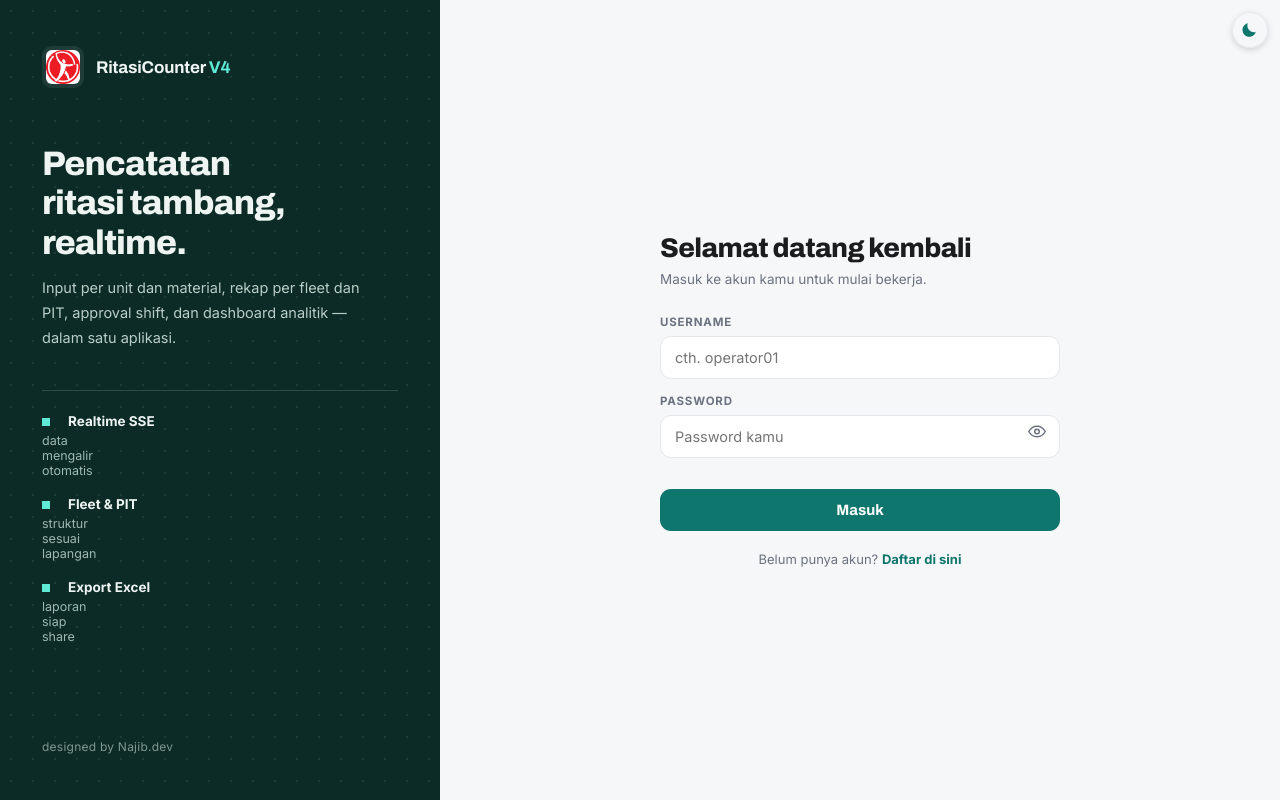
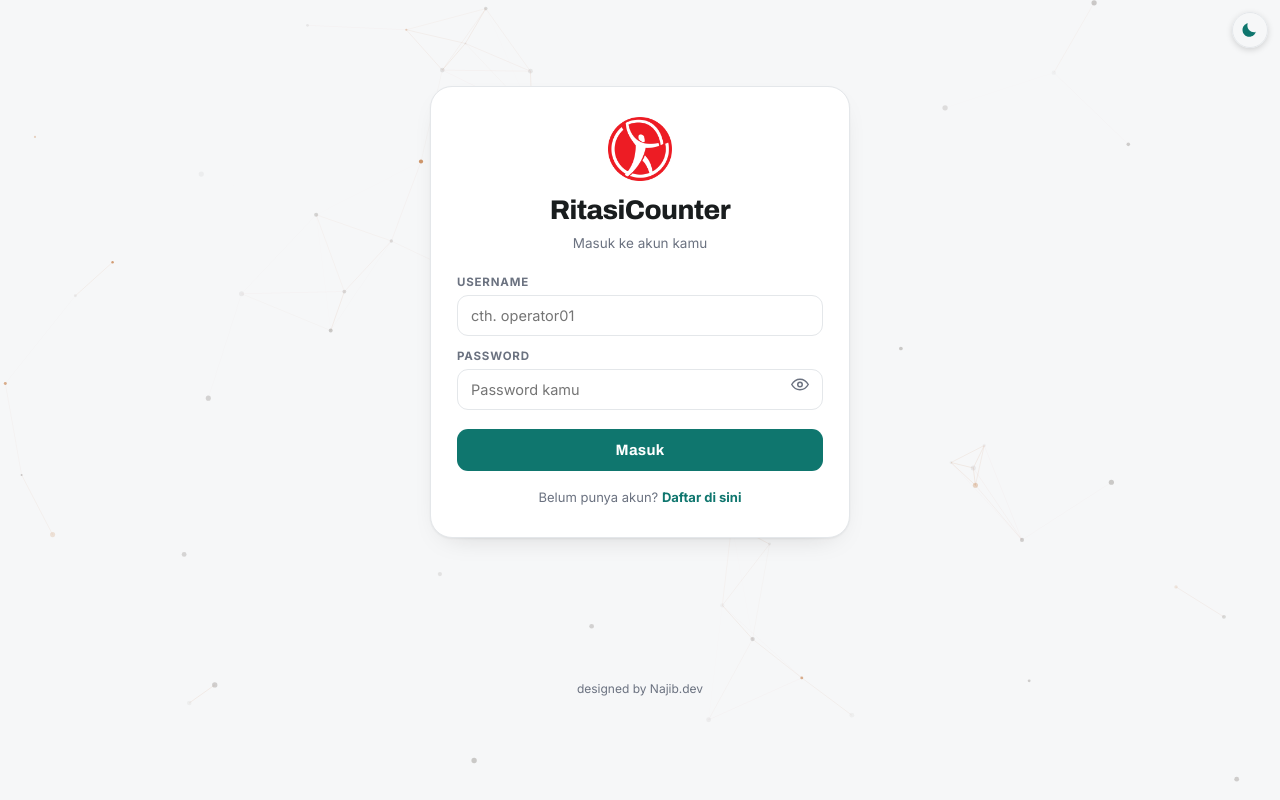
Before and after one commit to zulfaeuis1326/rico-v4, a Next.js app in the folder ritasicounter-v4/: page /login in a window 1280 px wide. Built offline with nearby package versions, Linux system fonts and the light colour scheme.

Commit message:
Login kembali kartu putih, tombol solid tanpa gradien

```diff
--- a/ritasicounter-v4/pages/login.js
+++ b/ritasicounter-v4/pages/login.js
@@ -1,5 +1,6 @@
 import { useState } from "react";
 import { apiJson } from "../lib/apiClient";
+import AuthDots from "../components/AuthDots";
 
 function EyeIcon() {
   return (
@@ -45,26 +46,12 @@ export default function Login() {
   }
 
   return (
-    <div className="auth-split">
-      <aside className="auth-side">
-        <div className="auth-side-brand">
-          <img src="/logo.png" alt="Logo perusahaan" onError={function (e) { e.target.style.display = "none"; }} />
-          <span>RitasiCounter <em>V4</em></span>
-        </div>
-        <h1>Pencatatan ritasi tambang, realtime.</h1>
-        <p>Input per unit dan material, rekap per fleet dan PIT, approval shift, dan dashboard analitik — dalam satu aplikasi.</p>
-        <ul className="auth-side-points">
-          <li><b>Realtime SSE</b><span>data mengalir otomatis</span></li>
-          <li><b>Fleet & PIT</b><span>struktur sesuai lapangan</span></li>
-          <li><b>Export Excel</b><span>laporan siap share</span></li>
-        </ul>
-        <div className="auth-side-foot">designed by Najib.dev</div>
-      </aside>
-
-      <main className="auth-main">
-        <div className="auth-form-card">
-          <h2>Selamat datang kembali</h2>
-          <p className="auth-form-sub">Masuk ke akun kamu untuk mulai bekerja.</p>
+    <div className="auth-wrap">
+      <AuthDots />
+      <div className="auth-card">
+        <img src="/logo.png" alt="Logo perusahaan" className="auth-logo" onError={function (e) { e.target.style.display = "none"; }} />
+        <div className="auth-title">RitasiCounter</div>
+        <div className="auth-subtitle">Masuk ke akun kamu</div>
 
         <form onSubmit={handleSubmit}>
           <div className="field-group">
@@ -115,7 +102,7 @@ export default function Login() {
           Belum punya akun? <a href="/register">Daftar di sini</a>
         </div>
       </div>
-      </main>
+      <div className="app-footer">designed by Najib.dev</div>
     </div>
   );
 }
--- a/ritasicounter-v4/styles/globals.css
+++ b/ritasicounter-v4/styles/globals.css
@@ -68,7 +68,11 @@ input:focus,select:focus{border-color:var(--accent);box-shadow:0 0 0 3px var(--a
 .auth-logo{width:72px;height:72px;object-fit:contain;border-radius:18px}
 .auth-title{font-family:var(--disp);font-size:30px;font-weight:700;margin-top:10px}
 .auth-subtitle{color:var(--muted);font-size:13.5px;margin:4px 0 18px}
-.auth-submit{width:100%;border:none;border-radius:12px;padding:12px;font-weight:800;font-size:15px;cursor:pointer;background:linear-gradient(135deg,var(--accent),var(--accent2));color:#fff;margin-top:6px}
+.auth-submit{width:100%;border:none;border-radius:11px;padding:13px;font-family:Archivo,Inter,system-ui,sans-serif;font-weight:700;font-size:15px;letter-spacing:.015em;cursor:pointer;background:#0f766e;color:#fff;margin-top:6px;transition:background .15s ease}
+.auth-submit:hover:not(:disabled){background:#0b5f59}
+.auth-submit:disabled{opacity:.6;cursor:not-allowed}
+[data-theme="dark"] .auth-submit{background:#2dd4bf;color:#062a26}
+[data-theme="dark"] .auth-submit:hover:not(:disabled){background:#5eead4}
 .auth-switch{margin-top:14px;font-size:13px;color:var(--muted)}.auth-switch a{color:var(--accent);font-weight:700}
 .material-grid,.mat-grid{display:grid;grid-template-columns:repeat(5,1fr);gap:8px;margin:10px 0}
 @media(max-width:560px){.material-grid,.mat-grid{grid-template-columns:repeat(3,1fr)}}
@@ -185,47 +189,6 @@ td{padding:10px 12px;border-bottom:1px solid var(--border);white-space:nowrap;fo
 .auth-wrap + .app-footer, .auth-wrap .app-footer{position:relative;}
 .auth-wrap ~ .app-footer{font-size:12px;letter-spacing:.02em;}
 
-/* ===== Login split elegan: panel brand solid + form bersih, tanpa gradien ===== */
-.auth-split{min-height:100vh;display:grid;grid-template-columns:minmax(340px,440px) 1fr;background:var(--bg);}
-.auth-side{background:#0c2b27;color:#eef4f1;padding:46px 42px;display:flex;flex-direction:column;gap:0;position:relative;overflow:hidden;background-image:radial-gradient(rgba(255,255,255,.07) 1px,transparent 1.5px);background-size:22px 22px;}
-.auth-side-brand{display:flex;align-items:center;gap:12px;margin-bottom:56px;}
-.auth-side-brand img{width:42px;height:42px;object-fit:contain;border-radius:10px;background:rgba(255,255,255,.08);padding:4px;}
-.auth-side-brand span{font-family:Archivo,Inter,sans-serif;font-weight:700;font-size:17px;letter-spacing:-.01em;}
-.auth-side-brand em{font-style:normal;color:#5eead4;}
-.auth-side h1{font-family:Archivo,Inter,sans-serif;font-weight:800;font-size:34px;line-height:1.16;letter-spacing:-.025em;margin:0 0 14px;max-width:12ch;}
-.auth-side>p{font-size:14.5px;line-height:1.7;color:#b9cdc7;margin:0 0 40px;max-width:38ch;}
-.auth-side-points{list-style:none;margin:0 0 40px;padding:22px 0 0;border-top:1px solid rgba(255,255,255,.14);display:flex;flex-direction:column;gap:18px;}
-.auth-side-points li{display:grid;grid-template-columns:14px 1fr;gap:4px 12px;align-items:start;}
-.auth-side-points li::before{content:"";width:8px;height:8px;margin-top:5px;background:#5eead4;}
-.auth-side-points b{display:block;font-size:13.5px;font-weight:700;}
-.auth-side-points span{font-size:12.5px;color:#9db8b1;}
-.auth-side-foot{margin-top:auto;font-size:12px;color:#7d9891;letter-spacing:.02em;}
-.auth-main{display:grid;place-items:center;padding:40px 24px;}
-.auth-form-card{width:100%;max-width:400px;}
-.auth-form-card h2{font-family:Archivo,Inter,sans-serif;font-weight:800;font-size:27px;letter-spacing:-.022em;margin:0 0 6px;color:var(--text);}
-.auth-form-sub{font-size:13.5px;color:var(--muted);margin:0 0 24px;line-height:1.6;}
-.auth-form-card .field-group{margin-bottom:15px;text-align:left;}
-.auth-form-card .field-label{display:block;text-align:left;font-size:11.5px;font-weight:700;letter-spacing:.07em;text-transform:uppercase;color:var(--muted);}
-.auth-form-card .field-input{margin-top:7px;padding:12px 14px;font-size:14.5px;border-radius:11px;}
-.auth-form-card .field-error{font-size:13px;line-height:1.55;border-radius:10px;text-align:left;margin:14px 0 0;}
-.auth-form-card .auth-submit{width:100%;margin-top:16px;border:none;border-radius:11px;padding:13px;font-family:Archivo,Inter,sans-serif;font-weight:700;font-size:15px;cursor:pointer;background:#0f766e;color:#fff;transition:background .15s ease;}
-.auth-form-card .auth-submit:hover:not(:disabled){background:#0b5f59;}
-.auth-form-card .auth-submit:disabled{opacity:.6;cursor:not-allowed;}
-[data-theme="dark"] .auth-form-card .auth-submit{background:#2dd4bf;color:#062a26;}
-[data-theme="dark"] .auth-form-card .auth-submit:hover:not(:disabled){background:#5eead4;}
-.auth-form-card .auth-switch{margin-top:20px;font-size:13px;color:var(--muted);text-align:center;}
-.auth-form-card .auth-switch a{color:var(--accent);font-weight:700;text-decoration:none;}
-.auth-form-card .auth-switch a:hover{text-decoration:underline;}
-@media(max-width:860px){
-  .auth-split{grid-template-columns:1fr;}
-  .auth-side{padding:28px 24px;background-size:18px 18px;}
-  .auth-side-brand{margin-bottom:22px;}
-  .auth-side h1{font-size:25px;}
-  .auth-side>p{margin-bottom:0;}
-  .auth-side-points,.auth-side-foot{display:none;}
-  .auth-main{padding:28px 20px 48px;}
-}
-
 /* ===== Dashboard ala referensi: rail + KPI + overview + panel ===== */
 .dash{display:grid;grid-template-columns:minmax(0,1fr) 300px;gap:16px;max-width:1300px;margin:0 auto;padding:18px 16px 70px;align-items:start;width:100%;}
 .dash-rail{position:fixed;left:0;top:0;bottom:0;width:76px;background:var(--card);border-right:1px solid var(--border);display:flex;flex-direction:column;align-items:center;padding:16px 0;gap:4px;z-index:60;}
```
Lines whose indentation alone changed are shown as unchanged.
